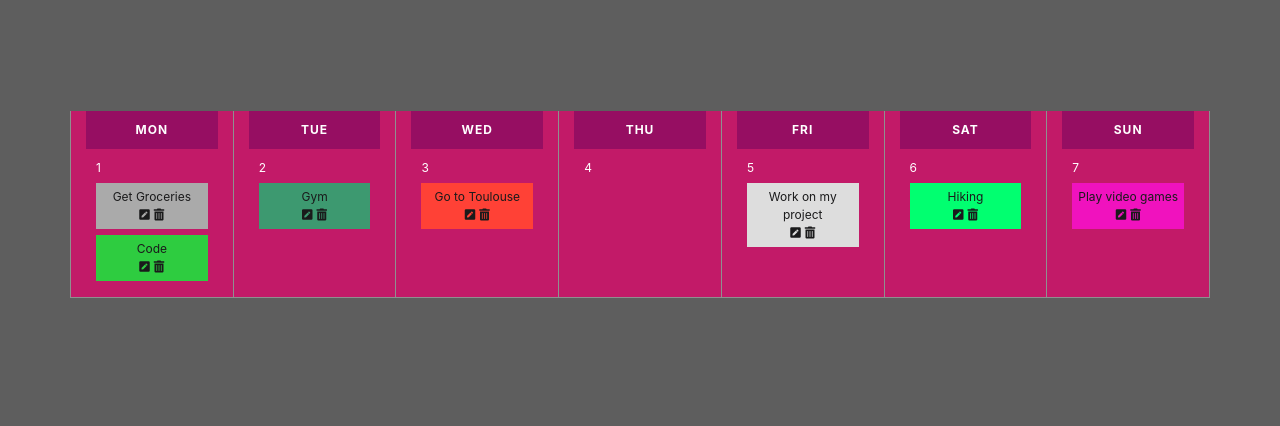
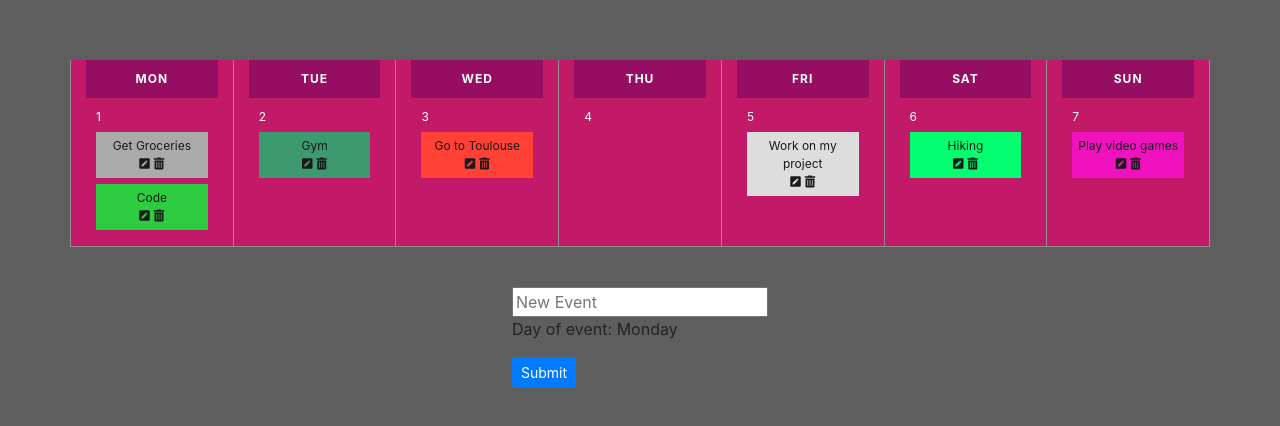
Before and after one commit to RashidMall/vue-calendar, a Vue app: page / in a window 1280 px wide. Shown: the part 176-602 px from the top of the page. Built offline with nearby package versions, Linux system fonts and the light colour scheme.

Commit message:
Add calendar entry

```diff
--- a/src/app/components/CalendarEntry.vue
+++ b/src/app/components/CalendarEntry.vue
@@ -1,12 +1,25 @@
 <template>
     <div id="calendar-entry">
-        <!-- Calendar entry -->
+        <div class="calendar-entry-note">
+            <input type="text" name="" id="" placeholder="New Event">
+            <p class="calendar-entry-day">
+                Day of event: <span class="bold">{{ titleOfActiveDay }}</span>
+            </p>
+            <a href="" class="btn btn-primary btn-sm">Submit</a>
+        </div>
     </div>
 </template>
 
 <script>
+import { store } from '../store.js';
+
 export default {
-    name: 'CalendarEntry'
+    name: 'CalendarEntry',
+    computed: {
+        titleOfActiveDay(){
+            return store.getActiveDay().fullTitle;
+        }
+    },
 }
 </script>
 
```
